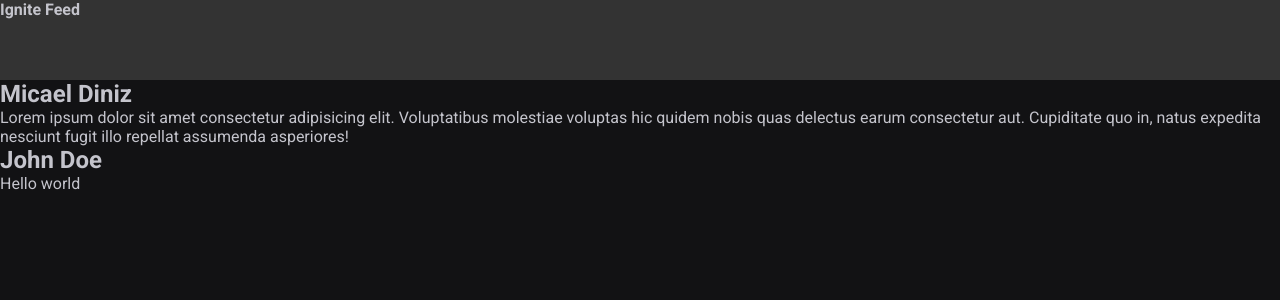
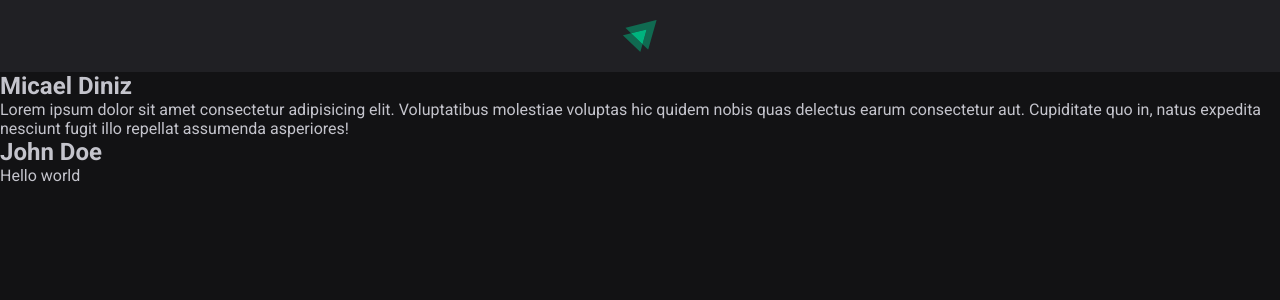
Before and after one commit to micael-diniz/ignite-feed-rocketseat, a React (Vite) app: page / in a window 1280 px wide. Shown: the top 300 px of the page. Built offline with nearby package versions, Linux system fonts and the light colour scheme.

Commit message:
feat(Application Structure): Component - Header
add header and ignite logo

```diff
--- a/src/components/Header.jsx
+++ b/src/components/Header.jsx
@@ -1,9 +1,10 @@
 import styles from "./Header.module.css";
+import igniteLogo from "../assets/ignite-logo.svg";
 
 export function Header() {
 	return (
 		<header className={styles.header}>
-			<strong>Ignite Feed</strong>
+			<img src={igniteLogo} alt="Logotipo do Ignite" />
 		</header>
 	);
 }
--- a/src/components/Header.module.css
+++ b/src/components/Header.module.css
@@ -1,4 +1,10 @@
 .header {
-	background-color: #333;
-	height: 80px;
+	background-color: var(--gray-800);
+	display: flex;
+	justify-content: center;
+	padding: 1.25rem 0;
 }
+
+.header img {
+	height: 2rem;
+}
```
Also changed, not shown: src/assets/ignite-logo.svg (added).
